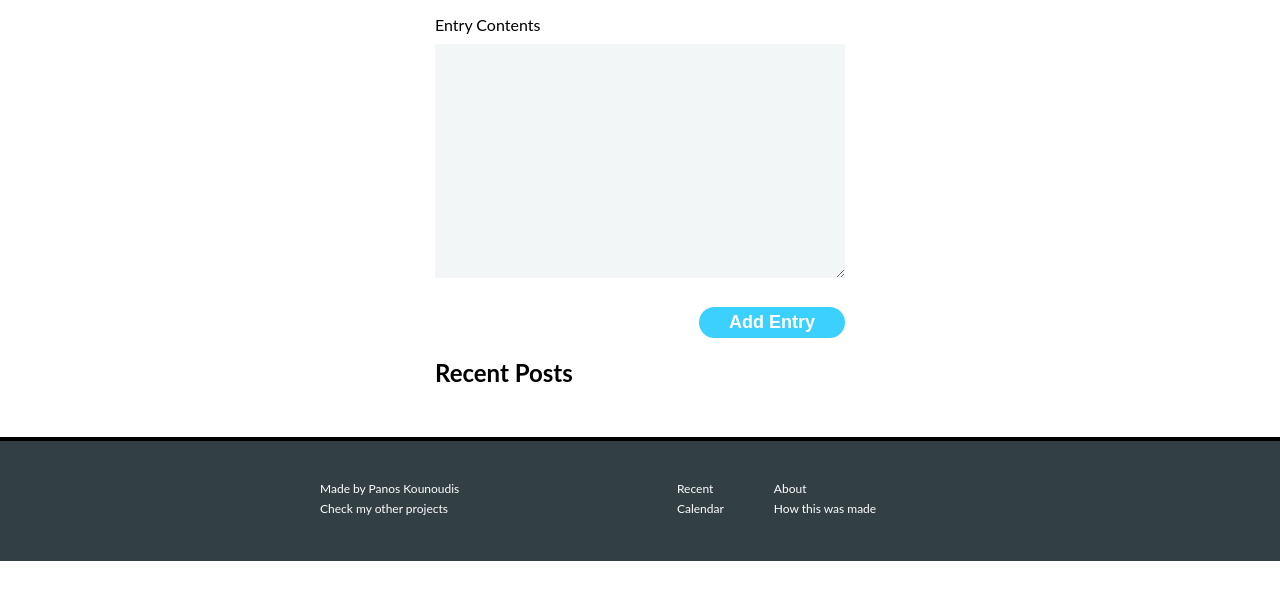
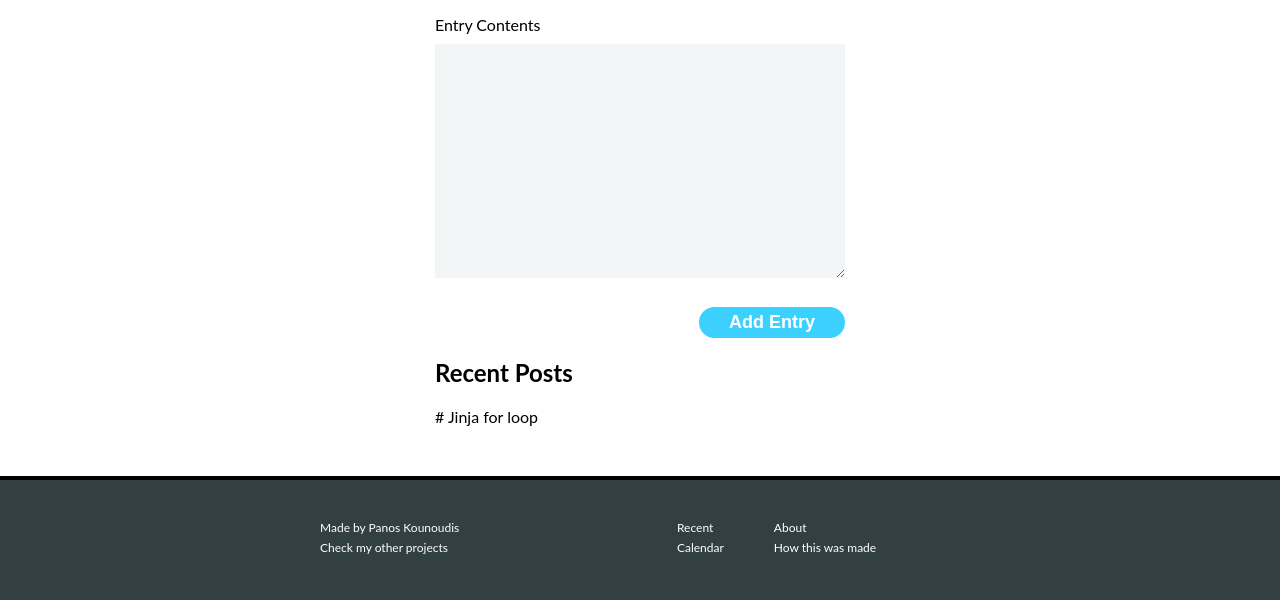
Before and after one commit to pkounoudis/PythonFlaskUdemy, a Flask app: page / in a window 1280 px wide. Shown: the part 227-827 px from the top of the page. Before the commit the page ends 788 px from the top, so only its background shows below. Run offline with Flask 3, Linux system fonts and the light colour scheme.

Commit message:
Update home.html

```diff
--- a/Flask_notes/MicroBlog_Project/templates/home.html
+++ b/Flask_notes/MicroBlog_Project/templates/home.html
@@ -31,6 +31,7 @@
 
         <section>
             <h1>Recent Posts</h1>
+            # Jinja for loop
             {% for entry in entries %}
             <article class="entry">
                 <div>
```
